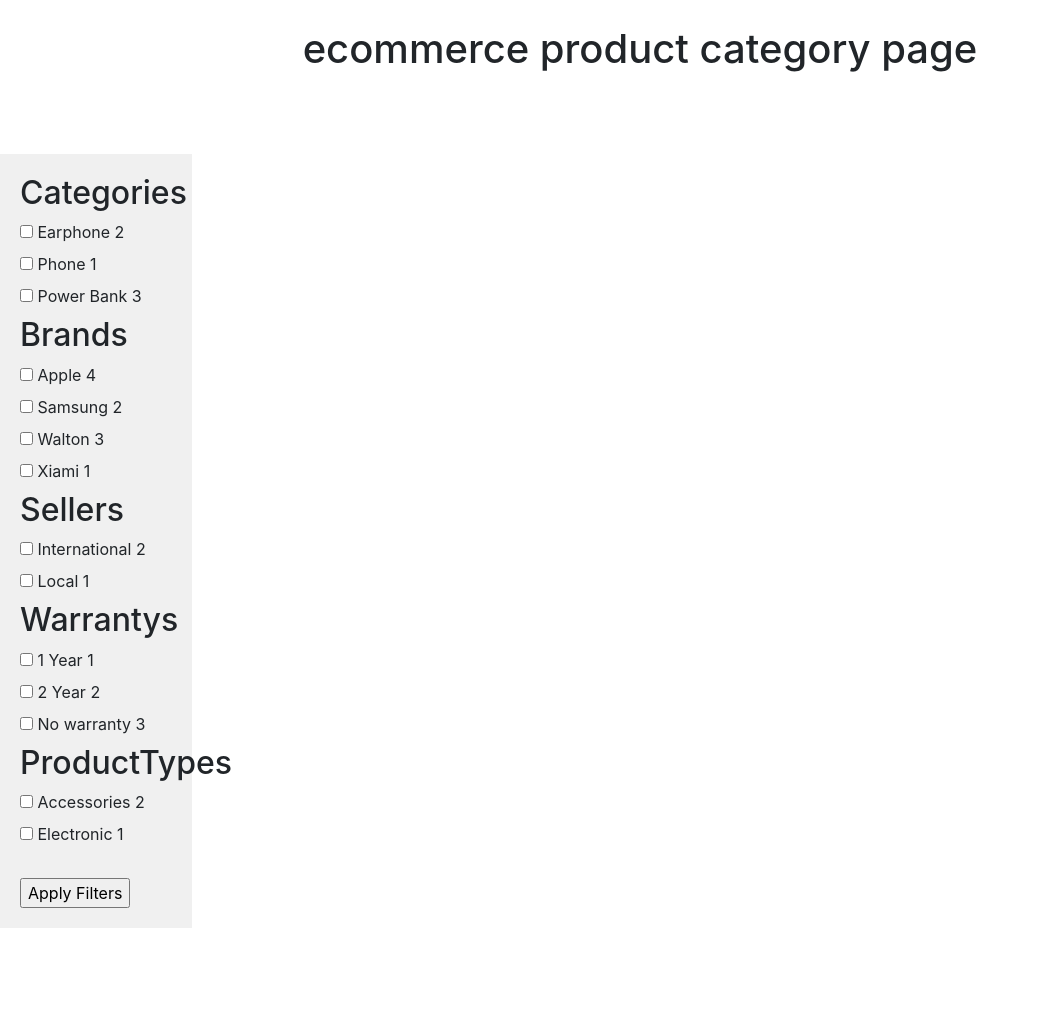
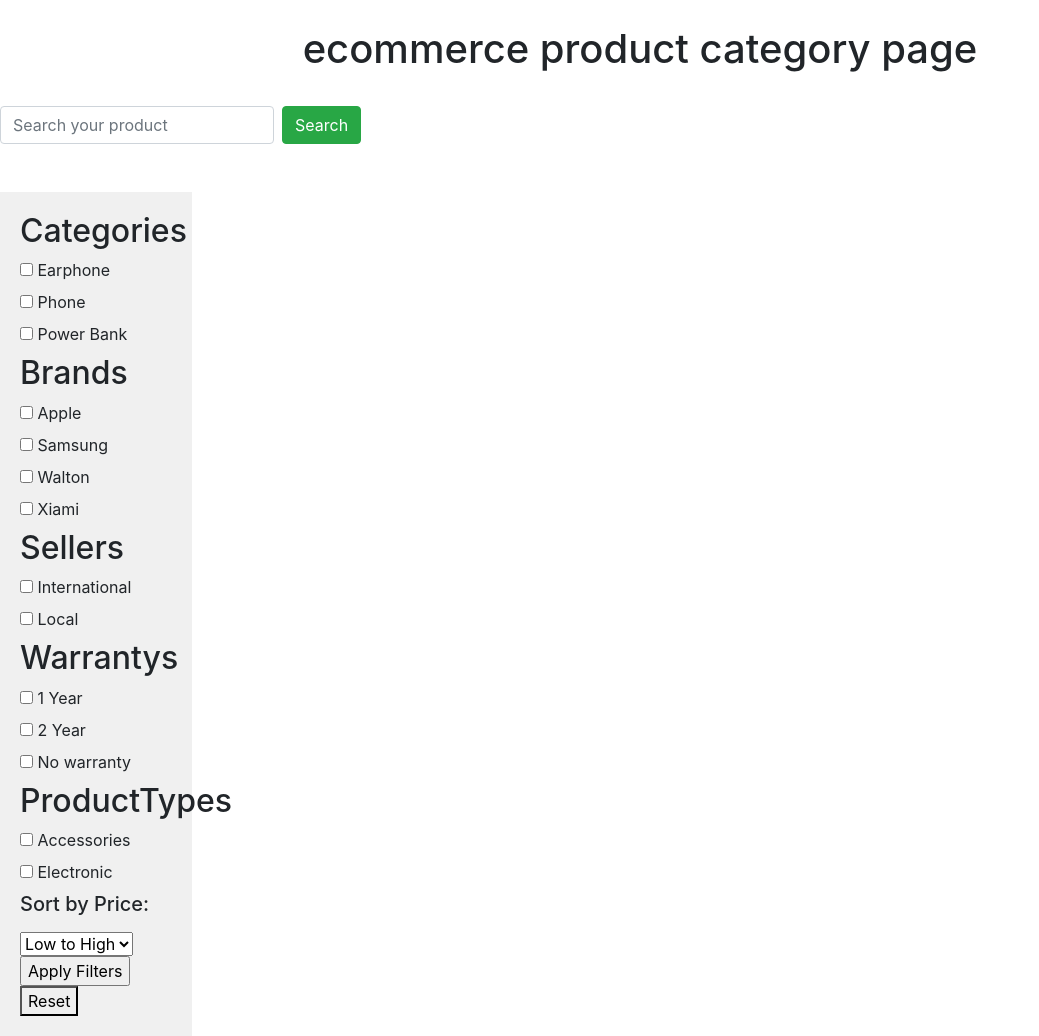
Before and after one commit to zsaaupo/ecommerceFilter, a Django app: page / in a window 1280 px wide. Shown: the whole page, without its empty margins (0-1039 px from the left). Before the commit the page ends 928 px from the top, so only its background shows below. Run offline with Django 5.2, Linux system fonts and the light colour scheme; data comes from the database, SQL or seed files in the repository; data that the repository does not hold is empty; some libraries are stand-ins or nearby versions.

Commit message:
Search and price sorting added

```diff
--- a/Product/urls.py
+++ b/Product/urls.py
@@ -1,7 +1,8 @@
 from django.urls import path
-from .views import ProductList, FilterProduct
+from .views import ProductList, FilterProduct, SearchApi
 
 urlpatterns = [
     path('', ProductList.as_view()),
     path('filter/', FilterProduct.as_view()),
+    path('search/', SearchApi.as_view()),
 ]
--- a/Product/views.py
+++ b/Product/views.py
@@ -2,6 +2,7 @@ from django.shortcuts import render
 from .models import Product
 from Category.models import Categories, Brand, Seller, Warranty, ProductType
 from .serializers import ProductSerializer
+from django.db.models import Q
 
 from rest_framework.generics import ListAPIView, CreateAPIView
 from rest_framework.response import Response
@@ -18,7 +19,6 @@ class ProductList(ListAPIView):
 
         return Response(product_list)
 
-
 class FilterProduct(CreateAPIView):
 
     permission_classes = []
@@ -34,6 +34,7 @@ class FilterProduct(CreateAPIView):
             sellers = data.get("seller", [])
             warranties = data.get("warranty", [])
             product_types = data.get("productType", [])
+            sortByprice = data.get("price", [])
 
             filtered_product = {}
 
@@ -52,6 +53,11 @@ class FilterProduct(CreateAPIView):
             else:
                 products = Product.objects.filter(**filtered_product)
 
+            if sortByprice == [1]:
+                products = products.order_by("-price")
+            else:
+                products = products.order_by("price")
+
             serializer = ProductSerializer(products, many=True).data
 
             return Response(serializer)
@@ -59,3 +65,31 @@ class FilterProduct(CreateAPIView):
             result = {}
             result['message'] = str(ex)
             return Response(result)
+
+
+class SearchApi(CreateAPIView):
+    permission_classes = []
+
+    def post(self, request):
+        try:
+
+            data = json.loads(request.body)
+            searchValue = data['searchValue']
+            products = Product.objects.all()
+
+            if searchValue:
+                products = products.filter(
+                    Q(name__icontains=searchValue) |
+                    Q(category__category_name__icontains=searchValue) |
+                    Q(brand__brand_name__icontains=searchValue) |
+                    Q(seller__seller_name__icontains=searchValue) |
+                    Q(product_type__product_type_name__icontains=searchValue)
+                )
+
+            products = ProductSerializer(products, many=True).data
+            return Response(products)
+
+        except Exception as ex:
+            result = {}
+            result['message'] = str(ex)
+            return Response(result)
--- a/static/js/main.js
+++ b/static/js/main.js
@@ -19,14 +19,17 @@ $('#filer').click(function (event) {
     "brand": [],
     "seller": [],
     "warranty": [],
-    "productType": []
+    "productType": [],
+    "price": []
   };
 
   $('input[name="options"]:checked').each(function () {
     var category = $(this).attr('id');
     selectedValues[category].push(parseInt($(this).val()));
   });
-  console.log('Selected Values:', selectedValues);
+
+  selectedValues["price"].push(parseInt($("#price").val()))
+  console.log(selectedValues)
 
   $.ajax({
     type: "POST",
@@ -35,11 +38,34 @@ $('#filer').click(function (event) {
     dataType: "json",
     data: JSON.stringify(selectedValues),
     success: function (data) {
-      console.log(data);
       renderProducts(data);
     },
     error: function (error) {
       console.log(error);
+    }
+  });
+})
+
+
+$('#search_field').click(function () {
+
+  $('input[name="options"]:checked').prop('checked', false);
+  $('#price').val('0');
+
+  $('.row').html('');
+  let data_search = {}
+  data_search["searchValue"] = $('#searchValue').val()
+  let url = "/products/search/"
+  console.log(data_search)
+  $.ajax({
+    type: "POST",
+    url: url,
+    data: JSON.stringify(data_search),
+    success: function (data) {
+      renderProducts(data);
+    },
+    error: function (errormsg) {
+      console.log(errormsg)
     }
   });
 })
@@ -61,3 +87,11 @@ function renderProducts(products) {
       `);
   }
 }
+
+$('#resetFilters').click(function (event) {
+  event.preventDefault();
+
+  $('input[name="options"]:checked').prop('checked', false);
+  $('#price').val('0');
+  $('#filer').trigger('click');
+});
--- a/templates/landing.html
+++ b/templates/landing.html
@@ -3,6 +3,7 @@
   Filter
 {% endblock %}
 {% block body %}
+
   <div id="searchPanel">
 
       {% csrf_token %}
@@ -11,7 +12,6 @@
         <label>
           <input id="category" type="checkbox" name="options" value="{{ category.id }}" />
           {{ category.category_name }}
-          {{ category.id }}
         </label><br />
       {% endfor %}
 
@@ -20,7 +20,6 @@
         <label>
           <input id="brand" type="checkbox" name="options" value="{{ brand.id }}" />
           {{ brand.brand_name }}
-          {{ brand.id }}
         </label><br />
       {% endfor %}
 
@@ -29,7 +28,6 @@
         <label>
           <input id="seller" type="checkbox" name="options" value="{{ seller.id }}" />
           {{ seller.seller_name }}
-          {{ seller.id }}
         </label><br />
       {% endfor %}
 
@@ -38,7 +36,6 @@
         <label>
           <input id="warranty" type="checkbox" name="options" value="{{ warranty.id }}" />
           {{ warranty.warranty_name }}
-          {{ warranty.id }}
         </label><br />
       {% endfor %}
 
@@ -47,12 +44,17 @@
         <label>
           <input id="productType" type="checkbox" name="options" value="{{ productType.id }}" />
           {{ productType.product_type_name }}
-          {{ productType.id }}
         </label><br />
       {% endfor %}
+      <label for="sort"><h5>Sort by Price:</h5></label>
+      <select id="price" name="sort">
+        <option value="0">Low to High</option>
+        <option value="1">High to Low</option>
+      </select>
 
       <br />
       <input type="submit" id="filer" value="Apply Filters" />
+      <button id="resetFilters">Reset</button>
   </div>
 
   <div id="mainContent">
--- a/templates/layout/header.html
+++ b/templates/layout/header.html
@@ -1,4 +1,8 @@
 <div class="menu">
   <h1 style="text-align: center; padding-top: 25px; padding-bottom: 25px;">ecommerce product category page</h1>
 </div>
+<div id="search" class="form-inline">
+  <input class="form-control mr-sm-2" type="text" id="searchValue" name="searchValue" placeholder="Search your product">
+  <button class="btn btn-success" id="search_field" type="submit">Search</button>
+</div>
 <br>
```
Also changed, not shown: ecommerce/urls.py (line endings or trailing spaces), templates/layout/base.html (line endings or trailing spaces), templates/note.txt (deleted).
